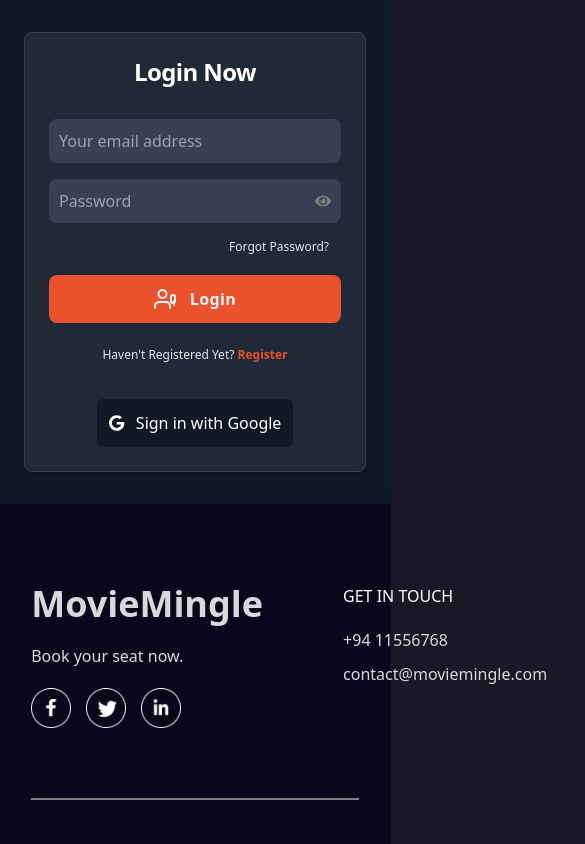
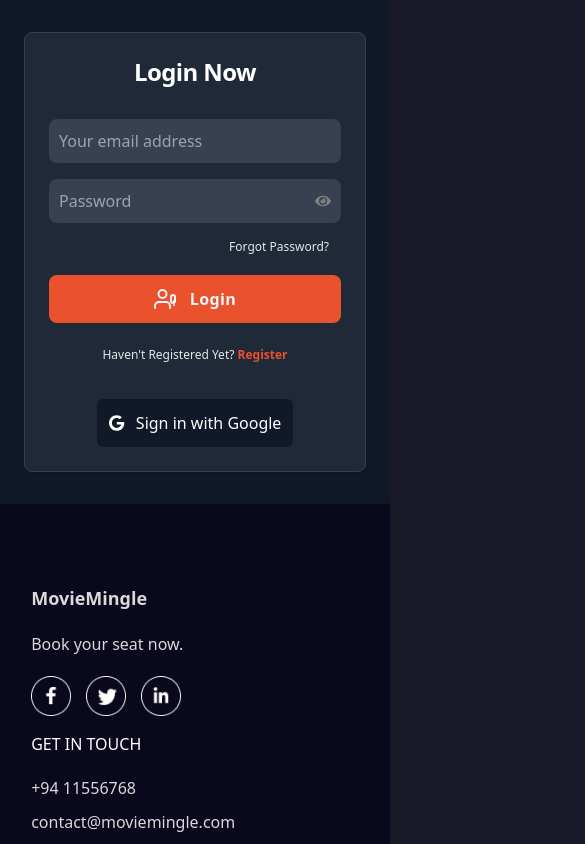
Before and after one commit to ManadaHerath/Theater-reservation-system, a React (Create React App) app in the folder frontend/: page /login in a window 390 px wide. Shown: the top 844 px of the page, 585 px wide, since content can reach past the window. Built offline with nearby package versions, Linux system fonts and the light colour scheme.

Commit message:
footer component responsiveness fixed

```diff
--- a/frontend/src/components/Footer/Footer.jsx
+++ b/frontend/src/components/Footer/Footer.jsx
@@ -8,9 +8,9 @@ import "./Footer.css";
 const Footer = () => {
   return (
     <div className="footer">
-      <div className="footer-content">
+      <div className="footer-content flex flex-col gap-4 sm:flex-row sm:justify-between">
         <div className="footer-content-left">
-          <h1 className="text-4xl font-bold">MovieMingle</h1>
+          <h1 className="md:text-4xl text-lg font-bold">MovieMingle</h1>
           <p>Book your seat now.</p>
           <div className="flex flex-row footer-social-icon">
             <img src={facebook_icon} alt="Facebook" />
```
